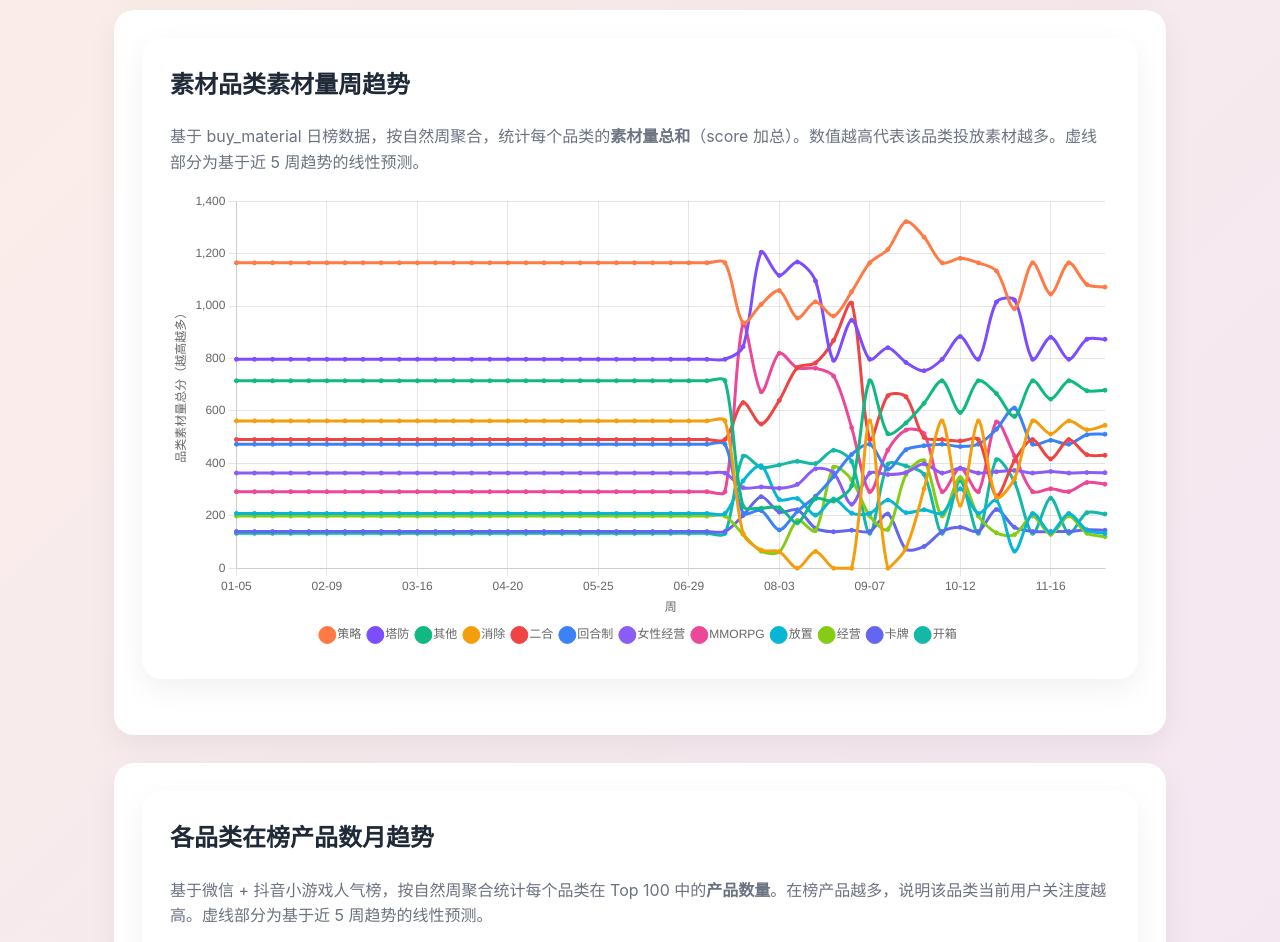
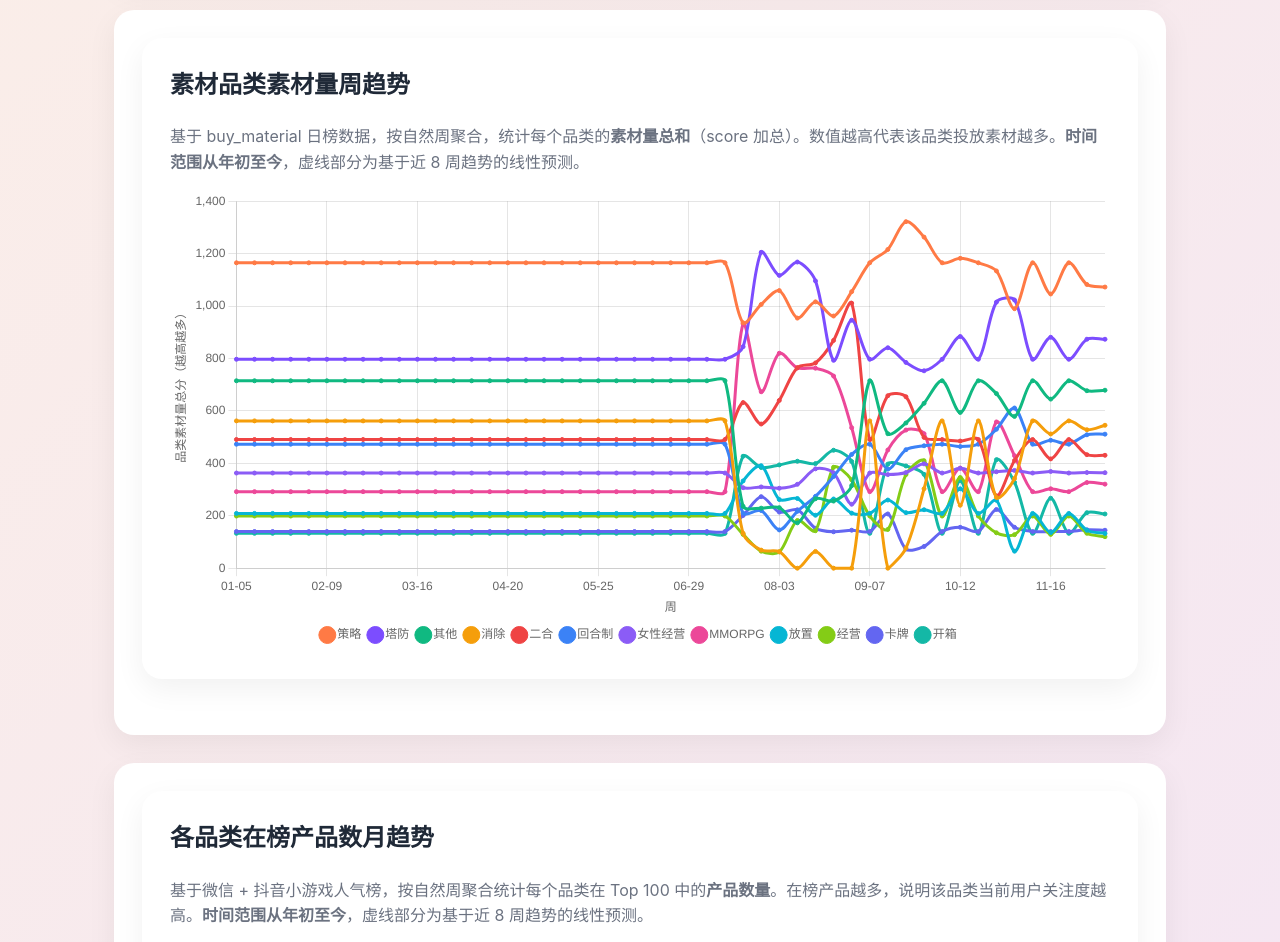
Before and after one commit to fss520/game-trends, a plain HTML site: page index.html in a window 1280 px wide. Shown: the part 6960-7902 px from the top of the page. Drawn offline with nearby package versions, Linux system fonts and the light colour scheme.

Commit message:
daily update: 2026-11-26

```diff
--- a/index.html
+++ b/index.html
@@ -301,7 +301,7 @@ tr:hover{background:#f9fafb}
 <section id="trend" class="section">
 <section id="trend" class="section">
 <h2> 素材品类素材量周趋势</h2>
-<p style="color:var(--muted)">基于 buy_material 日榜数据，按自然周聚合，统计每个品类的<strong>素材量总和</strong>（score 加总）。数值越高代表该品类投放素材越多。虚线部分为基于近 5 周趋势的线性预测。</p>
+<p style="color:var(--muted)">基于 buy_material 日榜数据，按自然周聚合，统计每个品类的<strong>素材量总和</strong>（score 加总）。数值越高代表该品类投放素材越多。<strong>时间范围从年初至今</strong>，虚线部分为基于近 8 周趋势的线性预测。</p>
 <div style="position:relative;height:460px;width:100%;margin-top:16px">
 <canvas id="categoryTrendChart"></canvas>
 </div>
@@ -310,7 +310,7 @@ tr:hover{background:#f9fafb}
 <section id="userTrend" class="section">
 <section id="userTrend" class="section">
 <h2> 各品类在榜产品数月趋势</h2>
-<p style="color:var(--muted)">基于微信 + 抖音小游戏人气榜，按自然周聚合统计每个品类在 Top 100 中的<strong>产品数量</strong>。在榜产品越多，说明该品类当前用户关注度越高。虚线部分为基于近 5 周趋势的线性预测。</p>
+<p style="color:var(--muted)">基于微信 + 抖音小游戏人气榜，按自然周聚合统计每个品类在 Top 100 中的<strong>产品数量</strong>。在榜产品越多，说明该品类当前用户关注度越高。<strong>时间范围从年初至今</strong>，虚线部分为基于近 8 周趋势的线性预测。</p>
 <div style="position:relative;height:460px;width:100%;margin-top:16px">
 <canvas id="userTrendChart"></canvas>
 </div>
```
